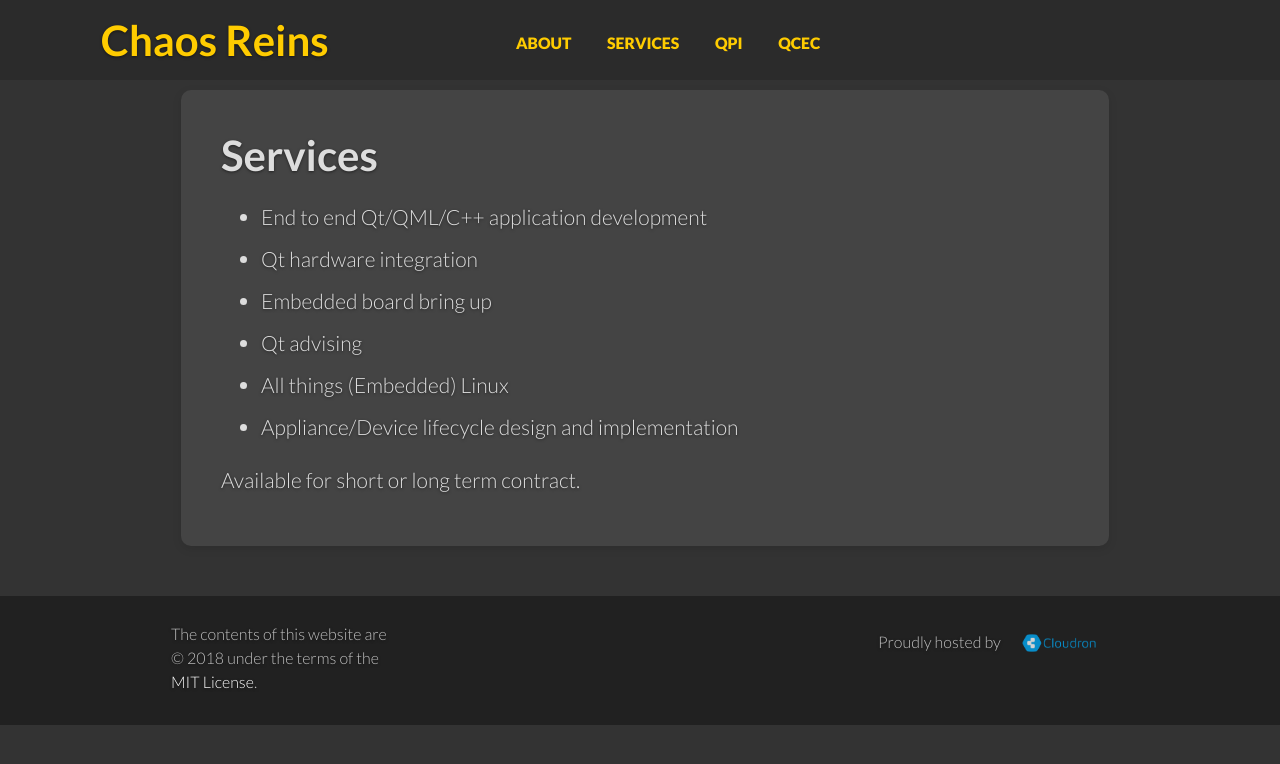
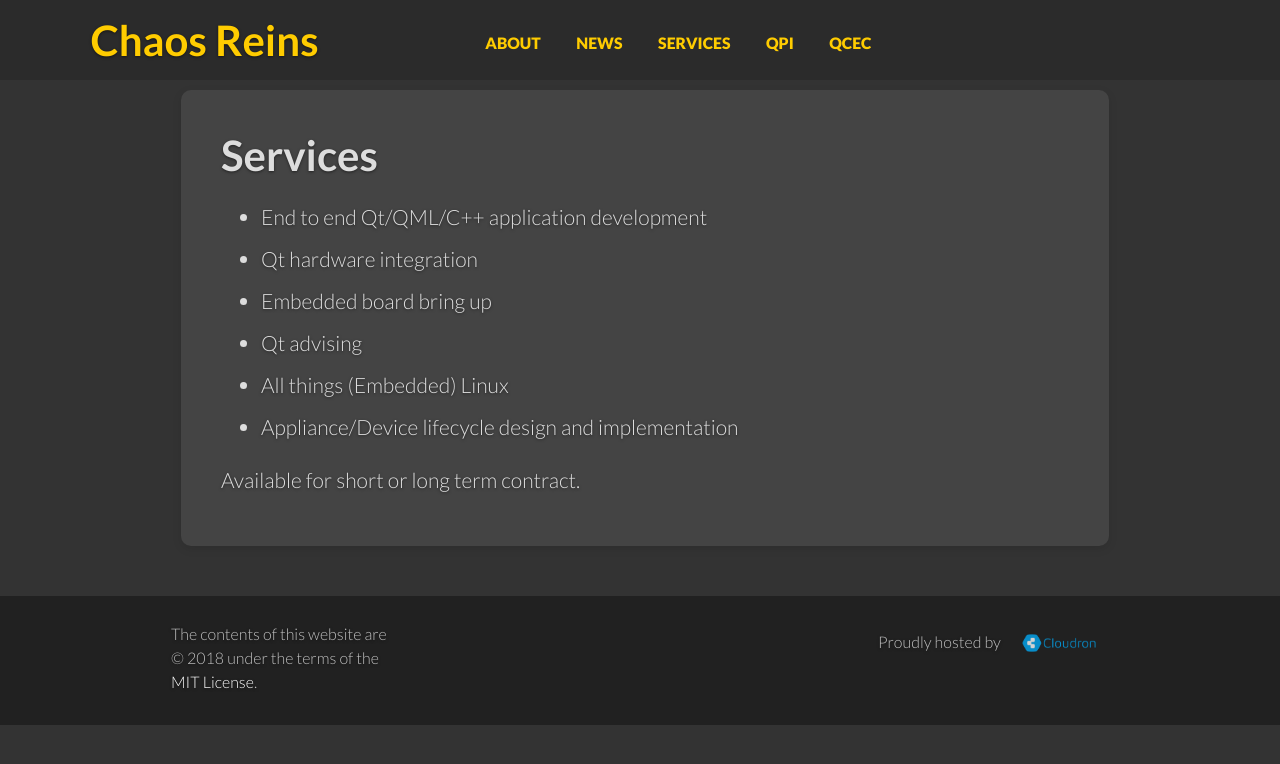
Before and after one commit to sirspudd/sirspudd.github.io, a Jekyll site: the page built from pages/services.md, in a window 1280 px wide. Shown: the top 764 px of the page. Built offline with Jekyll 4.4.1, drawn with Linux system fonts in a browser that asks for light colours; comment, search, counter and statistics services are not loaded.

Commit message:
Update mobile nav items
Change-Id: Iee5ae5b3e8e91808436a53774a77e509d73c8a19

```diff
--- a/_includes/mobile-nav-items.html
+++ b/_includes/mobile-nav-items.html
@@ -1,17 +1,17 @@
 <ul>
-  <li class="{% if page.overview %}current{% endif %}">
-    <a href="/">Home</a>
-  </li>
-  <li class="{% if page.url contains '/docs/' %}current{% endif %}">
-    <a href="/docs/home/">Docs</a>
+  <li class="{% if page.author %}current{% endif %}">
+    <a href="/about">about</a>
   </li>
   <li class="{% if page.author %}current{% endif %}">
-    <a href="/news/">News</a>
+    <a href="/news">news</a>
   </li>
-  <li class="{% if page.url contains '/help/' %}current{% endif %}">
-    <a href="/help/">Help</a>
+  <li class="{% if page.author %}current{% endif %}">
+    <a href="/services">services</a>
   </li>
-  <li>
-    <a href="{{ site.repository }}">GitHub</a>
+  <li class="{% if page.author %}current{% endif %}">
+    <a href="/qpi">qpi</a>
+  </li>
+  <li class="{% if page.author %}current{% endif %}">
+    <a href="/qcec">qcec</a>
   </li>
 </ul>
--- a/_includes/primary-nav-items.html
+++ b/_includes/primary-nav-items.html
@@ -1,6 +1,9 @@
 <ul>
   <li class="{% if page.author %}current{% endif %}">
     <a href="/about">about</a>
+  </li>
+  <li class="{% if page.author %}current{% endif %}">
+    <a href="/news">news</a>
   </li>
   <li class="{% if page.author %}current{% endif %}">
     <a href="/services">services</a>
```
